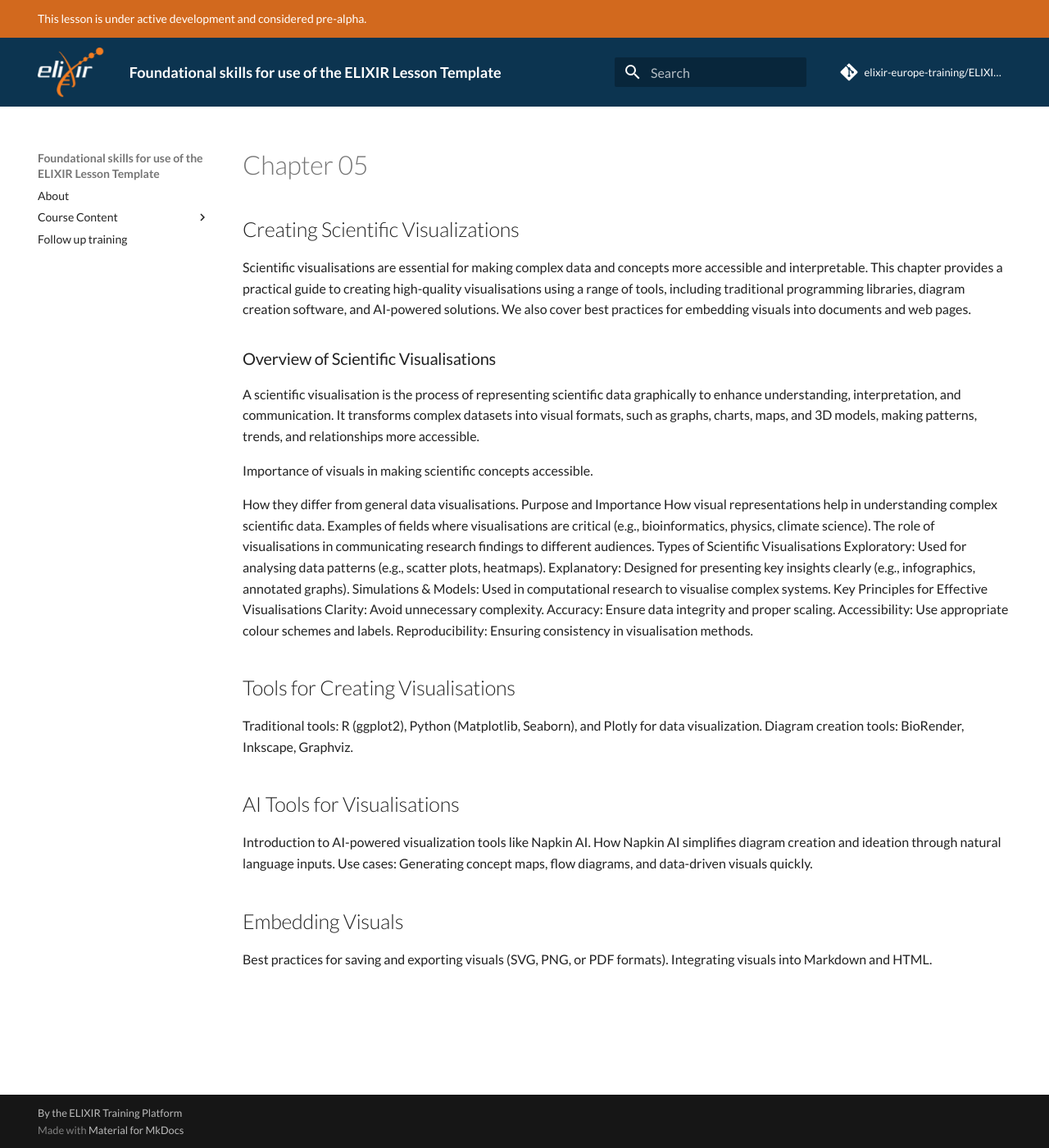
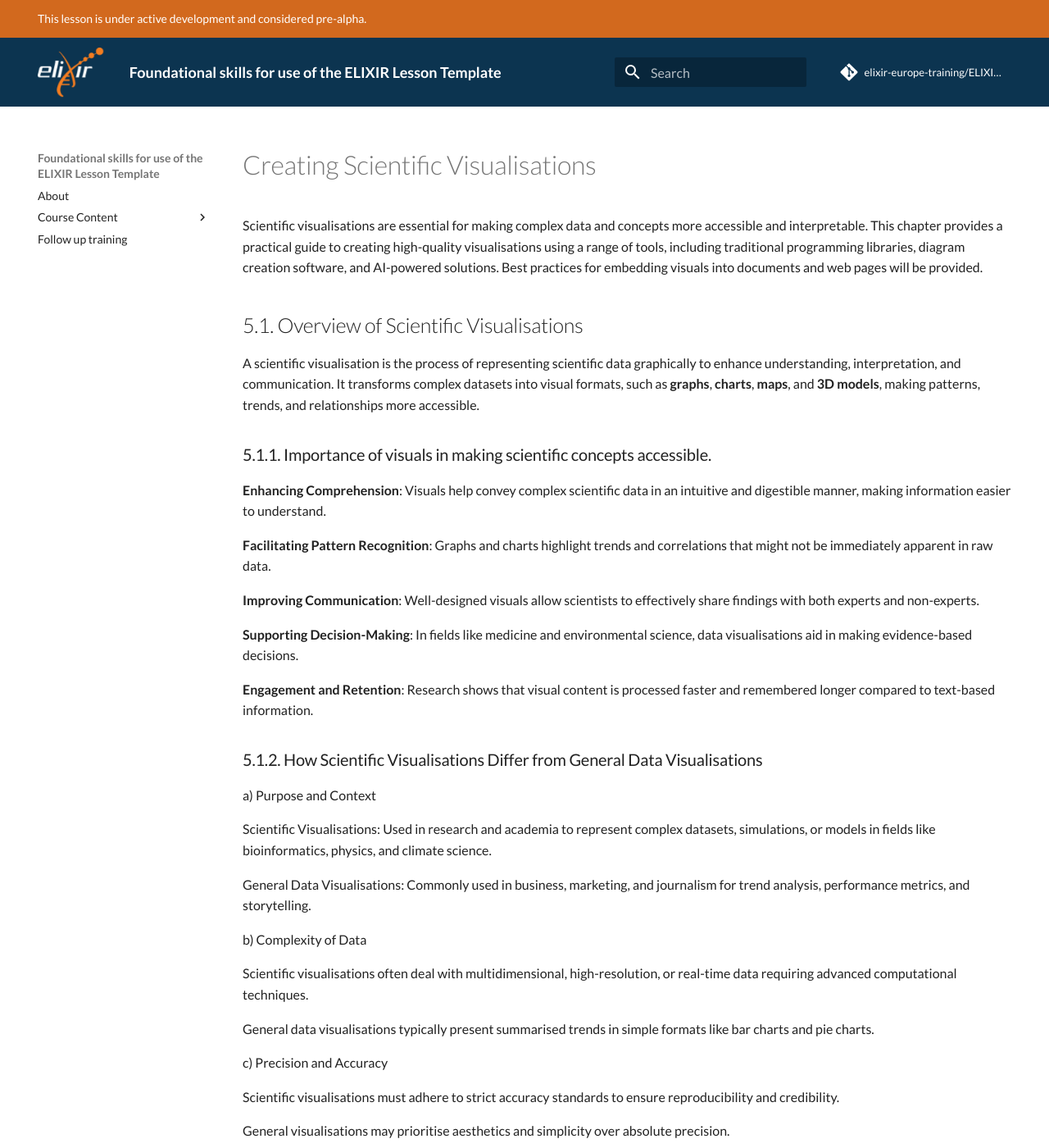
Before and after one commit to elixir-europe-training/ELIXIR-TrP-Fundations-LessonTemplate, an MkDocs documentation site: the page built from docs/chapters/chapter_05.md, in a window 1280 px wide and 1400 px high. Shown: the whole window at 82% size. Built offline with MkDocs 1.6.1 and Material for MkDocs 9.7.7, drawn with Linux system fonts in a browser that asks for light colours; comment, search, counter and statistics services are not loaded; some of the changed text lies outside the part shown.

Commit message:
Update chapter_05.md

```diff
--- a/docs/chapters/chapter_05.md
+++ b/docs/chapters/chapter_05.md
@@ -1,28 +1,51 @@
-## Creating Scientific Visualizations
+# Creating Scientific Visualisations
 
-Scientific visualisations are essential for making complex data and concepts more accessible and interpretable. This chapter provides a practical guide to creating high-quality visualisations using a range of tools, including traditional programming libraries, diagram creation software, and AI-powered solutions. We also cover best practices for embedding visuals into documents and web pages.
+Scientific visualisations are essential for making complex data and concepts more accessible and interpretable. This chapter provides a practical guide to creating high-quality visualisations using a range of tools, including traditional programming libraries, diagram creation software, and AI-powered solutions. Best practices for embedding visuals into documents and web pages will be provided.
 
-###Overview of Scientific Visualisations
+## 5.1. Overview of Scientific Visualisations
 
-A scientific visualisation is the process of representing scientific data graphically to enhance understanding, interpretation, and communication. It transforms complex datasets into visual formats, such as graphs, charts, maps, and 3D models, making patterns, trends, and relationships more accessible.
+A scientific visualisation is the process of representing scientific data graphically to enhance understanding, interpretation, and communication. It transforms complex datasets into visual formats, such as **graphs**, **charts**, **maps**, and **3D models**, making patterns, trends, and relationships more accessible.
 
 
-Importance of visuals in making scientific concepts accessible.
+### 5.1.1. Importance of visuals in making scientific concepts accessible.
 
-How they differ from general data visualisations.
-Purpose and Importance
-How visual representations help in understanding complex scientific data.
-Examples of fields where visualisations are critical (e.g., bioinformatics, physics, climate science).
-The role of visualisations in communicating research findings to different audiences.
-Types of Scientific Visualisations
-Exploratory: Used for analysing data patterns (e.g., scatter plots, heatmaps).
-Explanatory: Designed for presenting key insights clearly (e.g., infographics, annotated graphs).
-Simulations & Models: Used in computational research to visualise complex systems.
-Key Principles for Effective Visualisations
-Clarity: Avoid unnecessary complexity.
-Accuracy: Ensure data integrity and proper scaling.
-Accessibility: Use appropriate colour schemes and labels.
-Reproducibility: Ensuring consistency in visualisation methods.
+**Enhancing Comprehension**: Visuals help convey complex scientific data in an intuitive and digestible manner, making information easier to understand.
+
+**Facilitating Pattern Recognition**: Graphs and charts highlight trends and correlations that might not be immediately apparent in raw data.
+
+**Improving Communication**: Well-designed visuals allow scientists to effectively share findings with both experts and non-experts.
+
+**Supporting Decision-Making**: In fields like medicine and environmental science, data visualisations aid in making evidence-based decisions.
+
+**Engagement and Retention**: Research shows that visual content is processed faster and remembered longer compared to text-based information.
+
+
+### 5.1.2. How Scientific Visualisations Differ from General Data Visualisations
+
+a) Purpose and Context
+
+Scientific Visualisations: Used in research and academia to represent complex datasets, simulations, or models in fields like bioinformatics, physics, and climate science.
+
+General Data Visualisations: Commonly used in business, marketing, and journalism for trend analysis, performance metrics, and storytelling.
+
+b) Complexity of Data
+
+Scientific visualisations often deal with multidimensional, high-resolution, or real-time data requiring advanced computational techniques.
+
+General data visualisations typically present summarised trends in simple formats like bar charts and pie charts.
+
+c) Precision and Accuracy
+
+Scientific visualisations must adhere to strict accuracy standards to ensure reproducibility and credibility.
+
+General visualisations may prioritise aesthetics and simplicity over absolute precision.
+
+d) Types of Outputs
+
+Scientific visualisations often include heat maps, molecular structures, 3D models, and interactive simulations.
+
+General visualisations focus more on standard graphs like histograms, line charts, and dashboards.
+
 
 ## Tools for Creating Visualisations
 Traditional tools: R (ggplot2), Python (Matplotlib, Seaborn), and Plotly for data visualization.
```
